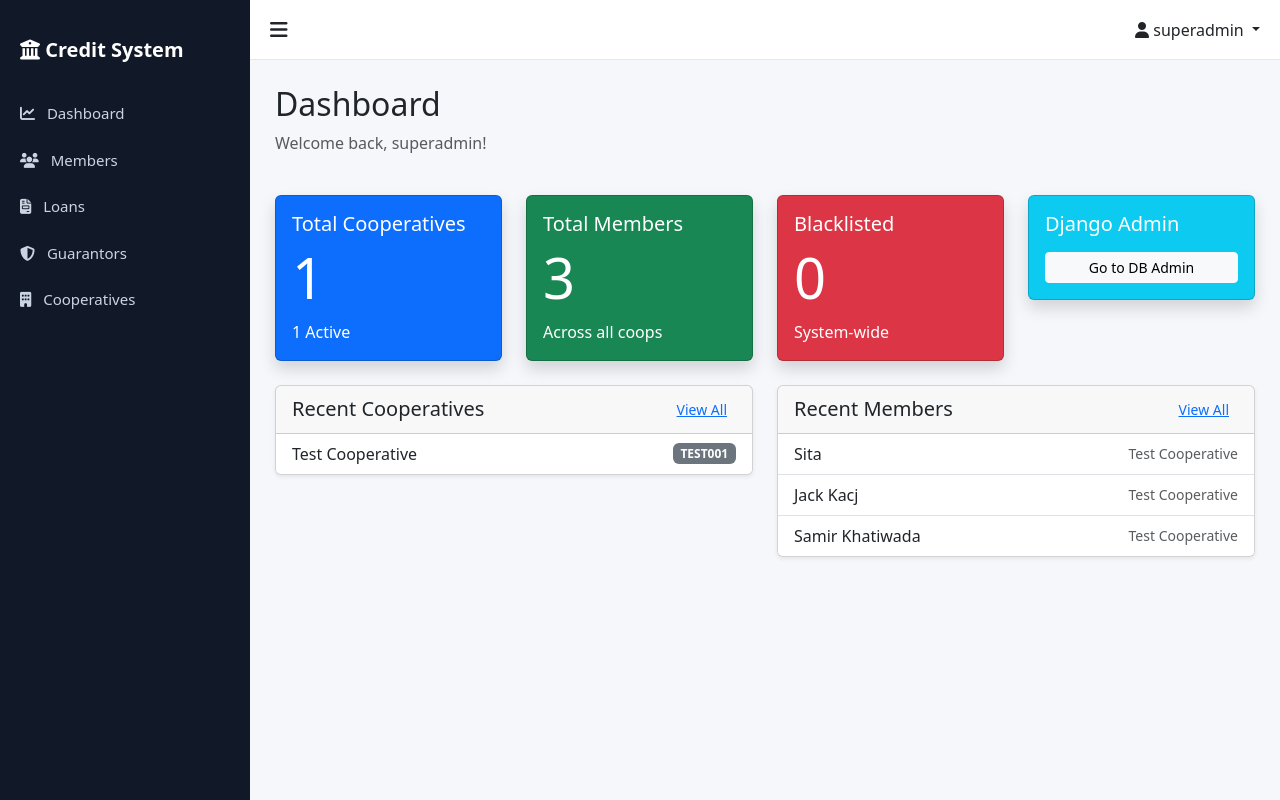
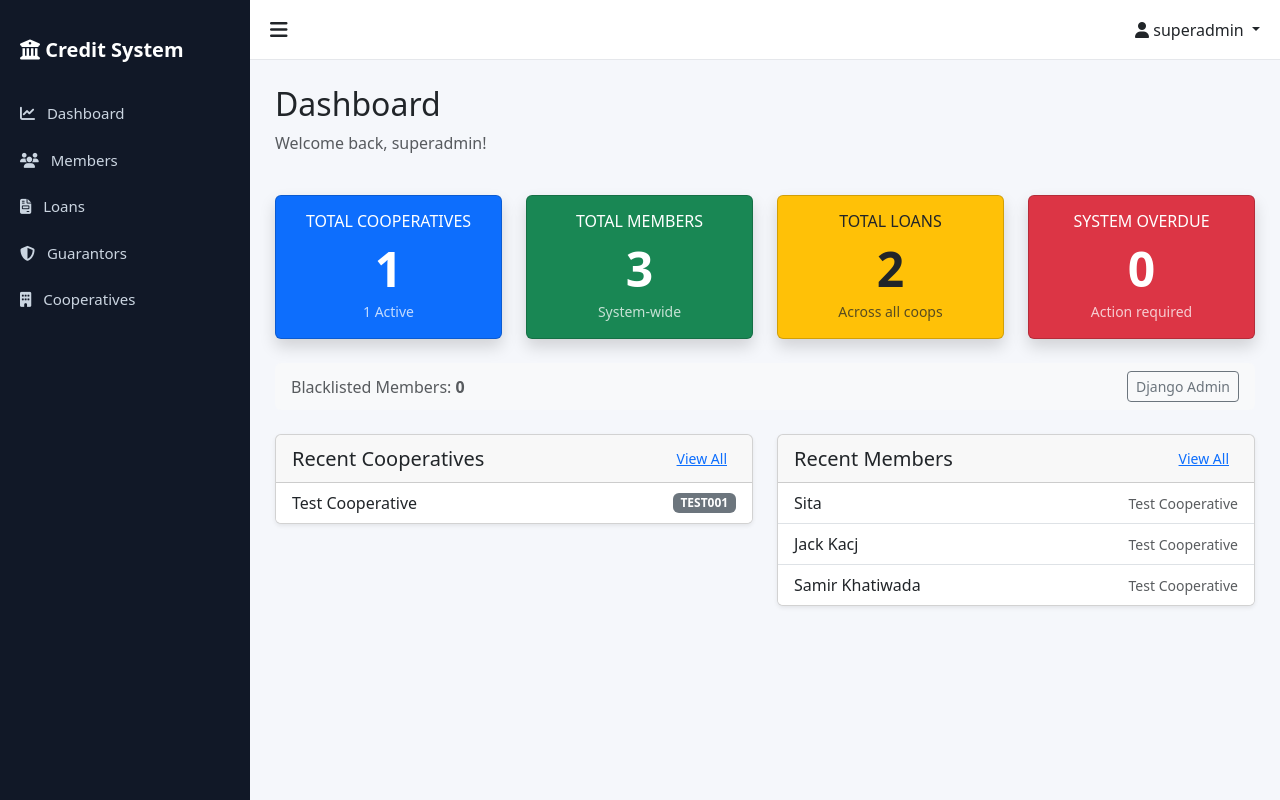
Before and after one commit to sameer9860/Credit-Information-System, a Django app: page /accounts/dashboard/ in a window 1280 px wide. Run offline with Django 5.2, Linux system fonts and the light colour scheme; a user stored in the database is signed in; data comes from the database, SQL or seed files in the repository.

Commit message:
Feat overdue

```diff
--- a/templates/accounts/dashboard.html
+++ b/templates/accounts/dashboard.html
@@ -15,38 +15,48 @@
 <div class="row mb-4">
     <div class="col-md-3">
         <div class="card bg-primary text-white shadow">
-            <div class="card-body">
-                <h5 class="card-title">Total Cooperatives</h5>
-                <h2 class="display-4">{{ total_cooperatives }}</h2>
-                <p class="mb-0">{{ active_cooperatives }} Active</p>
+            <div class="card-body text-center">
+                <h6 class="card-title text-uppercase mb-2">Total Cooperatives</h6>
+                <h2 class="display-5 fw-bold mb-1">{{ total_cooperatives }}</h2>
+                <p class="mb-0 small opacity-75">{{ active_cooperatives }} Active</p>
             </div>
         </div>
     </div>
     <div class="col-md-3">
         <div class="card bg-success text-white shadow">
-            <div class="card-body">
-                <h5 class="card-title">Total Members</h5>
-                <h2 class="display-4">{{ total_members }}</h2>
-                <p class="mb-0">Across all coops</p>
+            <div class="card-body text-center">
+                <h6 class="card-title text-uppercase mb-2">Total Members</h6>
+                <h2 class="display-5 fw-bold mb-1">{{ total_members }}</h2>
+                <p class="mb-0 small opacity-75">System-wide</p>
+            </div>
+        </div>
+    </div>
+    <div class="col-md-3">
+        <div class="card bg-warning text-dark shadow">
+            <div class="card-body text-center">
+                <h6 class="card-title text-uppercase mb-2">Total Loans</h6>
+                <h2 class="display-5 fw-bold mb-1">{{ total_loans }}</h2>
+                <p class="mb-0 small opacity-75">Across all coops</p>
             </div>
         </div>
     </div>
     <div class="col-md-3">
         <div class="card bg-danger text-white shadow">
-            <div class="card-body">
-                <h5 class="card-title">Blacklisted</h5>
-                <h2 class="display-4">{{ blacklisted_members }}</h2>
-                <p class="mb-0">System-wide</p>
+            <div class="card-body text-center">
+                <h6 class="card-title text-uppercase mb-2">System Overdue</h6>
+                <h2 class="display-5 fw-bold mb-1">{{ system_overdue_loans }}</h2>
+                <p class="mb-0 small opacity-75">Action required</p>
             </div>
         </div>
     </div>
-    <div class="col-md-3">
-        <div class="card bg-info text-white shadow">
-            <div class="card-body">
-                <h5 class="card-title">Django Admin</h5>
-                <div class="mt-3">
-                    <a href="/admin/" class="btn btn-light btn-sm w-100">Go to DB Admin</a>
-                </div>
+</div>
+
+<div class="row mb-4">
+    <div class="col-md-12">
+        <div class="card border-0 bg-light">
+            <div class="card-body d-flex justify-content-between align-items-center py-2">
+                <span class="text-muted"><i class="bi bi-shield-check"></i> Blacklisted Members: <strong>{{ blacklisted_members }}</strong></span>
+                <a href="/admin/" class="btn btn-outline-secondary btn-sm"><i class="bi bi-gear"></i> Django Admin</a>
             </div>
         </div>
     </div>
@@ -94,30 +104,49 @@
 {% else %}
 <!-- Cooperative Admin/Staff Dashboard -->
 <div class="row mb-4">
-    <div class="col-md-4">
+    <div class="col-md-3">
         <div class="card bg-primary text-white shadow">
-            <div class="card-body">
-                <h5 class="card-title">Cooperative Members</h5>
-                <h2 class="display-4">{{ total_members }}</h2>
-                <p class="mb-0">Active and Blacklisted</p>
+            <div class="card-body text-center">
+                <h6 class="card-title text-uppercase mb-2">Members</h6>
+                <h2 class="display-5 fw-bold mb-1">{{ total_members }}</h2>
+                <p class="mb-0 small opacity-75">Total Enrolled</p>
             </div>
         </div>
     </div>
-    <div class="col-md-4">
-        <div class="card bg-danger text-white shadow">
-            <div class="card-body">
-                <h5 class="card-title">Blacklisted</h5>
-                <h2 class="display-4">{{ blacklisted_members }}</h2>
-                <p class="mb-0">In your cooperative</p>
+    <div class="col-md-3">
+        <div class="card bg-success text-white shadow">
+            <div class="card-body text-center">
+                <h6 class="card-title text-uppercase mb-2">Active Loans</h6>
+                <h2 class="display-5 fw-bold mb-1">{{ active_loans }}</h2>
+                <p class="mb-0 small opacity-75">Currently running</p>
             </div>
         </div>
     </div>
-    <div class="col-md-4">
+    <div class="col-md-3">
+        <div class="card bg-danger text-white shadow">
+            <div class="card-body text-center">
+                <h6 class="card-title text-uppercase mb-2">Overdue Loans</h6>
+                <h2 class="display-5 fw-bold mb-1">{{ overdue_loans }}</h2>
+                <p class="mb-0 small opacity-75">Action needed</p>
+            </div>
+        </div>
+    </div>
+    <div class="col-md-3">
         <div class="card bg-info text-white shadow">
-            <div class="card-body">
-                <h5 class="card-title">My Cooperative</h5>
-                <p class="mb-1"><strong>{{ my_cooperative.name }}</strong></p>
-                <p class="mb-0 small">Code: {{ my_cooperative.code }}</p>
+            <div class="card-body text-center">
+                <h6 class="card-title text-uppercase mb-2">Blacklisted</h6>
+                <h2 class="display-5 fw-bold mb-1">{{ blacklisted_members }}</h2>
+                <p class="mb-0 small opacity-75">In this coop</p>
+            </div>
+        </div>
+    </div>
+</div>
+
+<div class="row mb-4">
+    <div class="col-md-12">
+        <div class="card border-0 bg-light">
+            <div class="card-body py-2">
+                <span class="text-muted"><i class="bi bi-building"></i> My Cooperative: <strong>{{ my_cooperative.name }}</strong> ({{ my_cooperative.code }})</span>
             </div>
         </div>
     </div>
```
